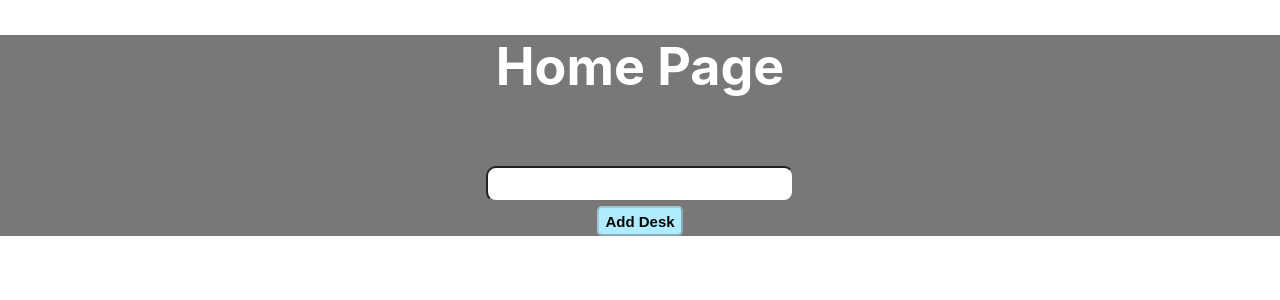
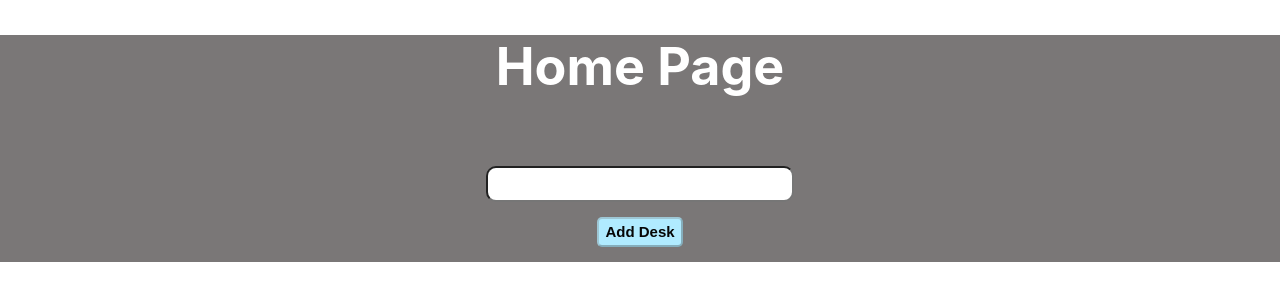
Before and after one commit to ivanishko/todolist, a React (Create React App) app: page / in a window 1280 px wide. Shown: the top 300 px of the page. Built offline with nearby package versions, Linux system fonts and the light colour scheme.

Commit message:
disable spaces in input

```diff
--- a/src/App.css
+++ b/src/App.css
@@ -16,6 +16,7 @@
 .App-header button {
   background: #b0ebff;
   color: #060606;
+  margin: 15px;
 }
 
 ul {
--- a/src/components/UI/Input/Input.js
+++ b/src/components/UI/Input/Input.js
@@ -12,14 +12,14 @@ const Input = props => {
         <div className={cls.join(' ')}>
             <input
                 type="text"
-                value={props.value}
+                value={props.value  != ' ' ? props.value : ''}
                 onChange={props.onChange}
                 onKeyUp={props.onKeyUp}
             />
         </div>
 
     )
-}
+};
 
 
 export default Input;
```
